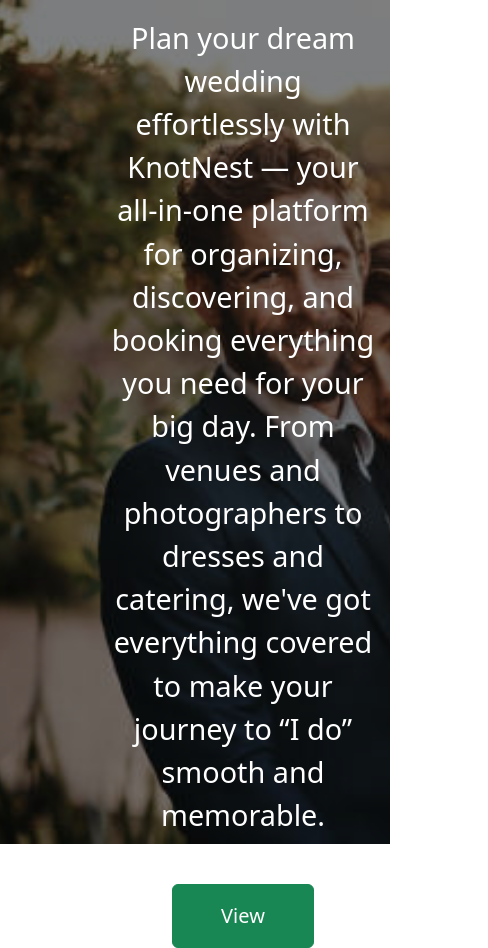
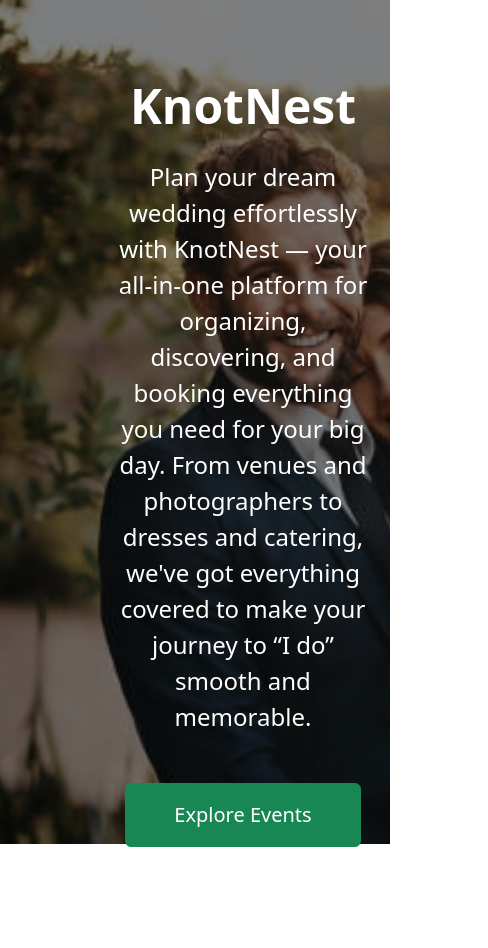
Before and after one commit to IBIRASA/KnotNest, a React (Create React App) app in the folder vow-venue-frontend/: page / in a window 390 px wide. Shown: the whole page, 488 px wide, since content can reach past the window. After the commit the page ends 847 px from the top, so only its background shows below. Built offline with nearby package versions, Linux system fonts and the light colour scheme.

Commit message:
fix: eslint

```diff
--- a/vow-venue-frontend/src/components/LandingPage.jsx
+++ b/vow-venue-frontend/src/components/LandingPage.jsx
@@ -1,8 +1,10 @@
 import React from 'react';
 import { useNavigate } from 'react-router-dom';
 import { Button } from 'react-bootstrap';
+
 function LandingPage() {
   const navigate = useNavigate();
+
   return (
     <div
       className="d-flex flex-column justify-content-center align-items-center w-100 min-vh-100 position-relative"
@@ -12,21 +14,39 @@
         backgroundPosition: 'center',
         backgroundRepeat: 'no-repeat',
         width: '100vw',
-        height: '100vh'
+        height: '100vh',
+        position: 'relative'
       }}
     >
+      {/* Overlay for readability */}
       <div
         className="position-absolute top-0 start-0 w-100 h-100"
         style={{ backgroundColor: 'rgba(0, 0, 0, 0.5)', zIndex: 1 }}
+        aria-hidden="true"
       />
+      {/* Content section */}
       <div
         className="position-relative text-white text-center ps-5 ms-5"
-        style={{ zIndex: 2, maxWidth: '80%' }}
+        style={{
+          zIndex: 2,
+          maxWidth: '80%',
+          paddingTop: '5rem'
+        }}
       >
-        <h1 className="display-3 fw-bold mb-4" style={{ fontSize: '5rem' }}>
+        <h1
+          className="display-3 fw-bold mb-4"
+          style={{
+            fontSize: 'clamp(3rem, 5vw, 5rem)' // Responsive font size
+          }}
+        >
           KnotNest
         </h1>
-        <p className="lead mb-5" style={{ fontSize: '1.8rem' }}>
+        <p
+          className="lead mb-5"
+          style={{
+            fontSize: 'clamp(1.5rem, 2.5vw, 1.8rem)' // Responsive font size
+          }}
+        >
           Plan your dream wedding effortlessly with <strong>KnotNest</strong> —
           your all-in-one platform for organizing, discovering, and booking
           everything you need for your big day. From venues and photographers to
@@ -39,7 +59,7 @@
           onClick={() => navigate('/eventlist')}
           className="px-5 py-3 rounded"
         >
-          View
+          Explore Events
         </Button>
       </div>
     </div>
```
Also changed, not shown: vow-venue-frontend/src/components/EventCard.js (+8 -0 lines).
